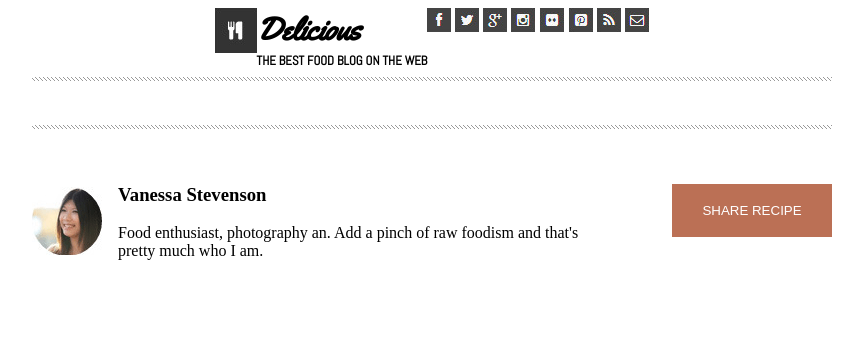
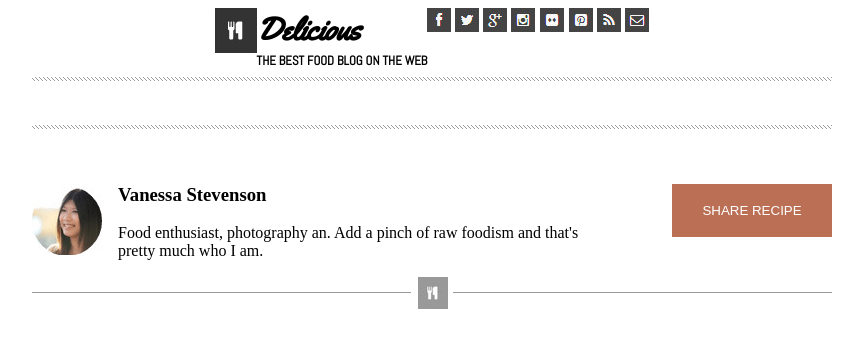
Before and after one commit to diyanamendoza/chocolate-pizza, a plain HTML site: page index.html in a window 1280 px wide. Shown: the whole page, without its empty margins (208-1071 px from the left). Drawn offline with Linux system fonts and the light colour scheme.

Commit message:
adds footer image with two horizontal lines

```diff
--- a/index.html
+++ b/index.html
@@ -39,8 +39,7 @@
     </main>
     <footer>
     <hr>
-    <!-- author and share button div -->
-    <div class='author-share-container'>
+    <section class='author-share-container'>
         <article class="author-container" >
             <img src="./assets/van-pic.png" alt="Author Image">
             <div class="text-container">
@@ -49,13 +48,17 @@
             </div>
         </article>
         <button class="share-button">SHARE RECIPE</button>
+    </section>
+        <!-- some space -->
+    <div class="footer-line-img-container">
+        <hr class="hr-line-footer">
+        <img src="./assets/small-logo.png" alt="Small Logo">
+        <hr class="hr-line-footer">
     </div>
-        <!-- author container div !flex row -->
-            <!-- round author img -->
-            <!-- author text container div !flex column-->
-                <!-- Author name element -->
-                <!-- Author text element -->
-        <!-- button -->
+        <!-- some space -->
+    <div>
+
+    </div>
 
     </footer>
 
--- a/style.css
+++ b/style.css
@@ -87,3 +87,20 @@ hr {
     position: relative;
     top: 18.72px;
 }
+
+.footer-line-img-container{
+    display: flex;
+    gap: 5px;
+    align-items: center;
+}
+
+.footer-line-img-container img{
+    width: 31px;
+    height: 33px;
+}
+
+.hr-line-footer{
+    background-color: rgb(153,153,153);
+    height: 1px;
+    width: 47.4%;
+}
```
